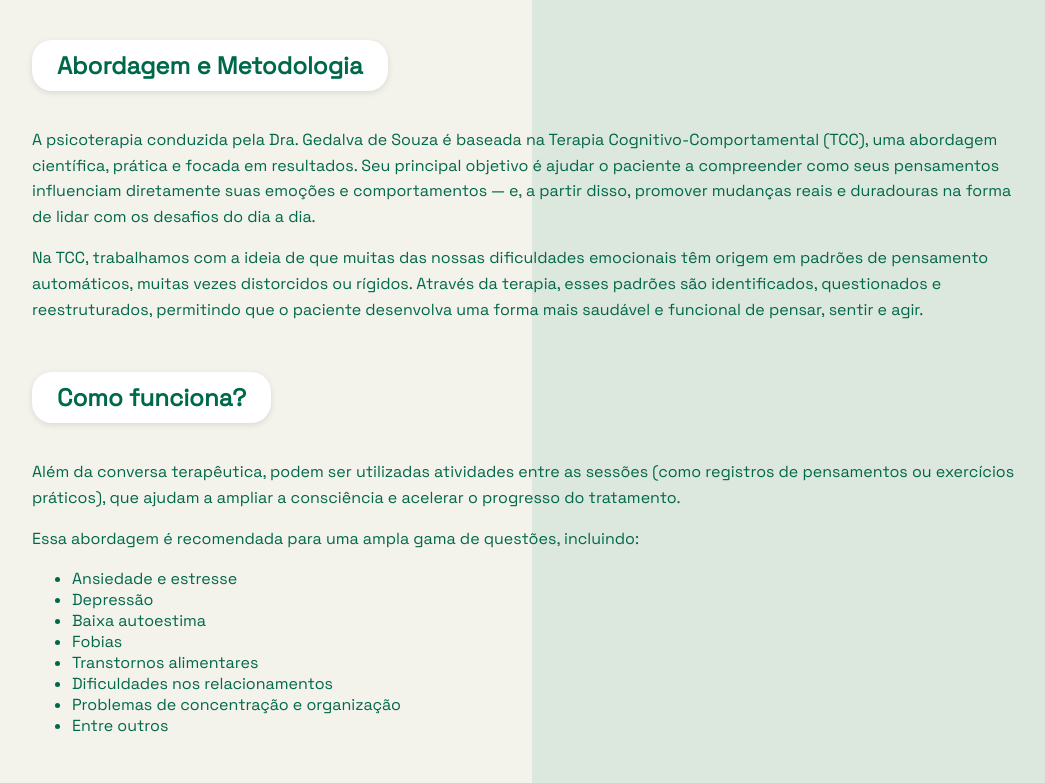
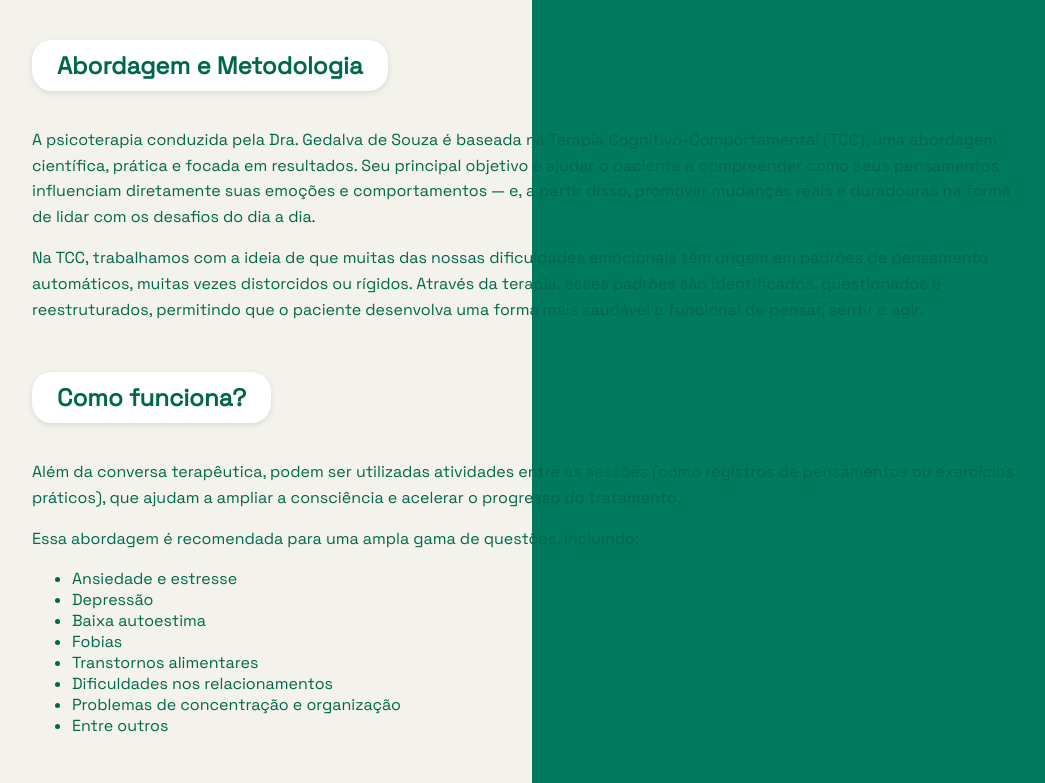
Before and after one commit to Ellen2901/Cp2-front1, a plain HTML site: page contato-e-saiba-mais/saiba-mais/index.html in a window 1280 px wide. Shown: the top 783 px of the page, without its empty margins (108-1153 px from the left). Drawn offline with Linux system fonts and the light colour scheme.

Commit message:
Update index.html

```diff
--- a/contato-e-saiba-mais/saiba-mais/index.html
+++ b/contato-e-saiba-mais/saiba-mais/index.html
@@ -3,7 +3,7 @@
 <head>
   <meta charset="UTF-8" />
   <meta name="viewport" content="width=device-width, initial-scale=1.0" />
-  <title>Terapia Cognitivo-Comportamental</title>
+  <title>Abordagem a TCC e Benefícios da Terapia</title>
   <link rel="icon" type="image/png" href="icons/email.png" />
   <link href="https://fonts.googleapis.com/css2?family=Space+Grotesk&display=swap" rel="stylesheet">
 
@@ -11,7 +11,7 @@
     body {
       margin: 0;
       font-family: 'Space Grotesk', sans-serif;
-      background: linear-gradient(to right, #F3F2EB 50%, #DCE7DD 50%);
+      background: linear-gradient(to right, #F3F2EB 50%, #007A5E 50%);
     }
 
     main {
@@ -87,7 +87,7 @@
       </ul>
     </section>
 
-    <!-- Por que escolher a TCC -->
+    <!-- Por que escolher a TCC? -->
     <section>
       <div class="balao">Por que escolher a TCC?</div>
       <p class="texto">
```
